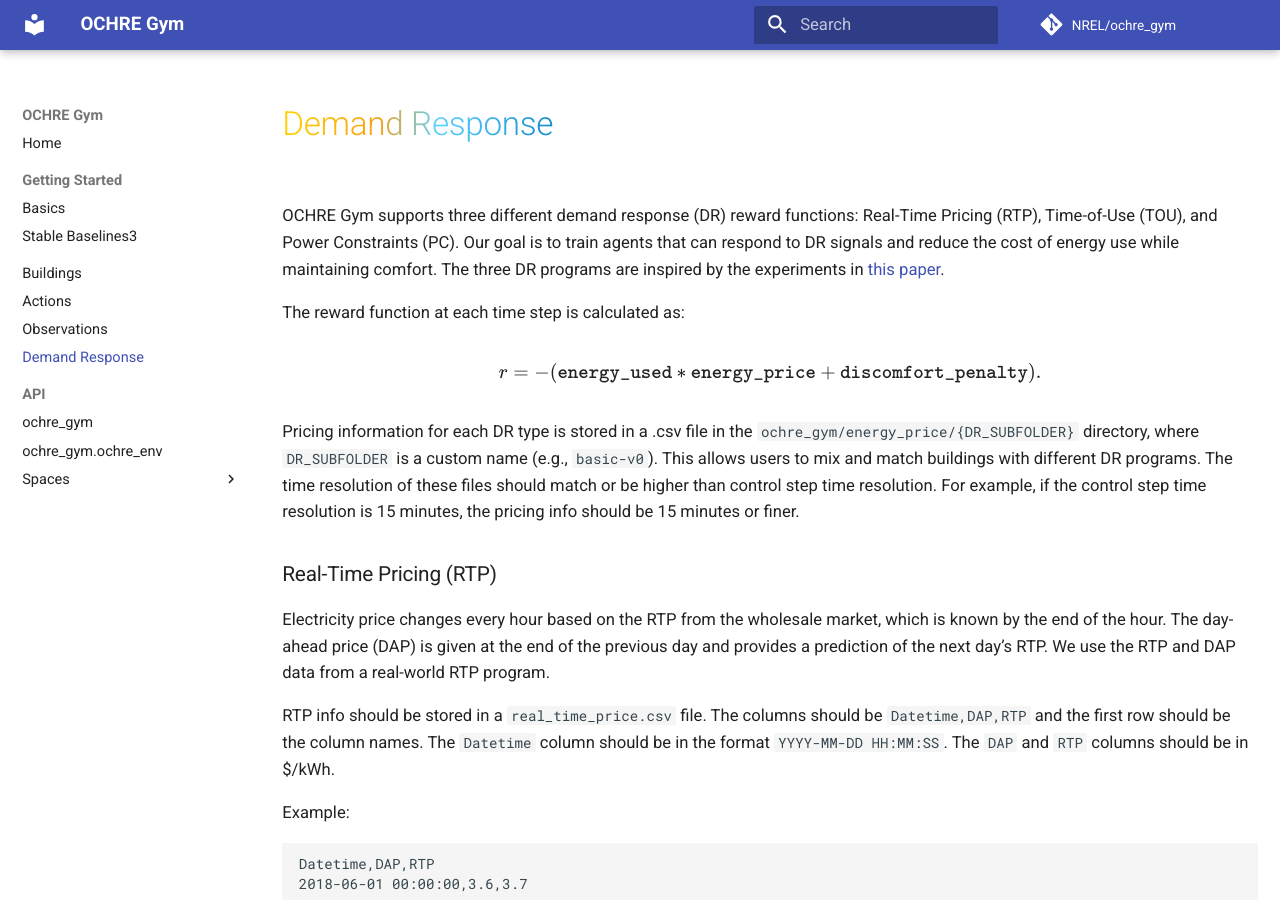
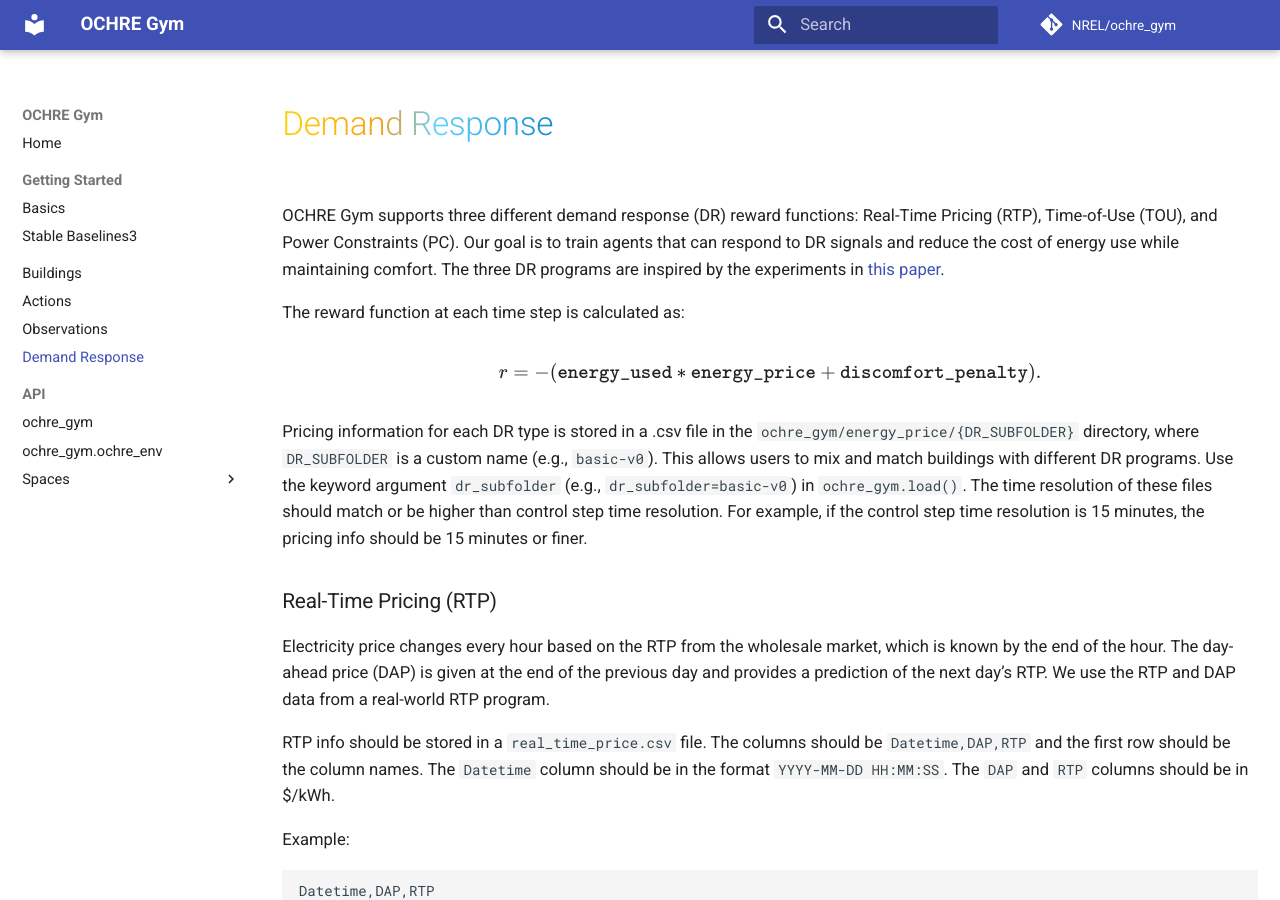
Before and after one commit to NREL/ochre_gym, an MkDocs documentation site: the page built from docs/Demand Response.md, in a window 1280 px wide and 900 px high. Built offline with MkDocs 1.6.1 and Material for MkDocs 9.7.7, drawn with Linux system fonts in a browser that asks for light colours; comment, search, counter and statistics services are not loaded.

Commit message:
Clarification in DR doc

```diff
--- a/docs/Demand Response.md
+++ b/docs/Demand Response.md
@@ -8,7 +8,7 @@
 r = -(\texttt{energy_used} * \texttt{energy_price} + \texttt{discomfort_penalty}).
 $$
 
-Pricing information for each DR type is stored in a .csv file in the `ochre_gym/energy_price/{DR_SUBFOLDER}` directory, where `DR_SUBFOLDER` is a custom name (e.g., `basic-v0`). This allows users to mix and match buildings with different DR programs. The time resolution of these files should match or be higher than control step time resolution. For example, if the control step time resolution is 15 minutes, the pricing info should be 15 minutes or finer.
+Pricing information for each DR type is stored in a .csv file in the `ochre_gym/energy_price/{DR_SUBFOLDER}` directory, where `DR_SUBFOLDER` is a custom name (e.g., `basic-v0`). This allows users to mix and match buildings with different DR programs. Use the keyword argument `dr_subfolder` (e.g., `dr_subfolder=basic-v0`) in `ochre_gym.load()`. The time resolution of these files should match or be higher than control step time resolution. For example, if the control step time resolution is 15 minutes, the pricing info should be 15 minutes or finer.
 
 ### Real-Time Pricing (RTP)
 
```
